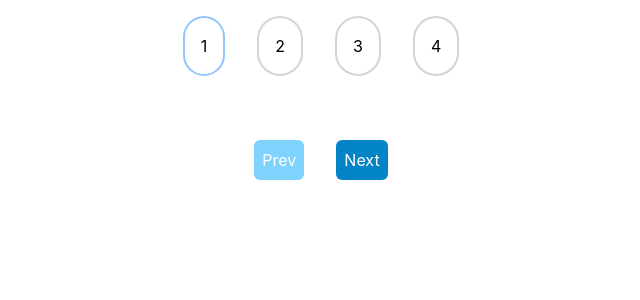
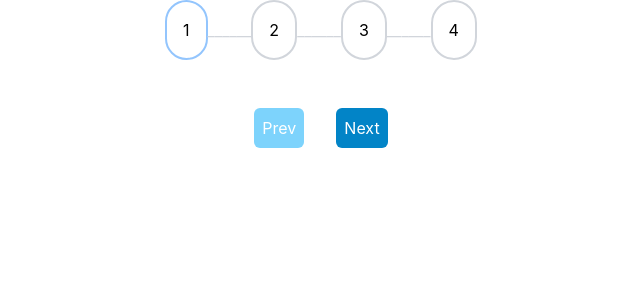
Before and after one commit to mrm-zhd/react-exc1, a React (Create React App) app: page / in a window 1280 px wide. Shown: the top 300 px of the page, without its empty margins (319-959 px from the left). Built offline with nearby package versions, Linux system fonts and the light colour scheme.

Commit message:
'move-btn'

```diff
--- a/src/components/common/Button/MoveBtn.jsx
+++ b/src/components/common/Button/MoveBtn.jsx
@@ -5,7 +5,6 @@ export default function MoveBtn() {
     const [level,setLevel] = useState(1);
     console.log(level);
     const handlePrev = () => {
-
         setLevel(level-1);
     }
     const handleNext = () => {
--- a/src/components/common/Button/ShowBtn.jsx
+++ b/src/components/common/Button/ShowBtn.jsx
@@ -3,13 +3,17 @@ import React from 'react'
 export default function ShowBtn({level}) {
   return (
     <div>
-        <button id='1' className={`border-2 p-4 m-4 rounded-full pointer-events-none
+        <button id='1' className={`border-2 p-4 rounded-full pointer-events-none transition-all delay-300 duration-500
+            after:content-[''] after:w-5 after:h-2 after:bg-gray-300
             ${level === 1 ? ' border-blue-300' : 'border-gray-300'}`}>1</button>
-            <button id='2' className={`border-2 p-4 m-4 rounded-full pointer-events-none
+            <span className='text-gray-300'>______</span>
+            <button id='2' className={`border-2 p-4 rounded-full pointer-events-none transition-all delay-300 duration-500
             ${level === 2 ? ' border-blue-300' : 'border-gray-300'}`}>2</button>
-            <button id='3' className={`border-2 p-4 m-4 rounded-full pointer-events-none
+            <span className='text-gray-300'>______</span>
+            <button id='3' className={`border-2 p-4 rounded-full pointer-events-none transition-all delay-300 duration-500
             ${level === 3 ? ' border-blue-300' : 'border-gray-300'}`}>3</button>
-            <button id='4' className={`border-2 p-4 m-4 rounded-full pointer-events-none
+            <span className='text-gray-300'>______</span>
+            <button id='4' className={`border-2 p-4 rounded-full pointer-events-none transition-all delay-300 duration-500
             ${level === 4 ? ' border-blue-300' : 'border-gray-300'}`}>4</button>
     </div>
   )
```
